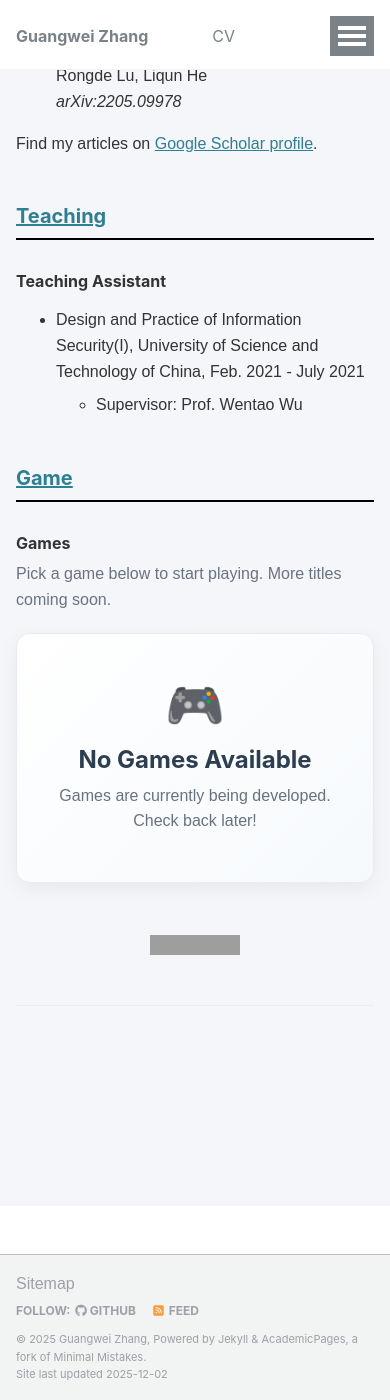
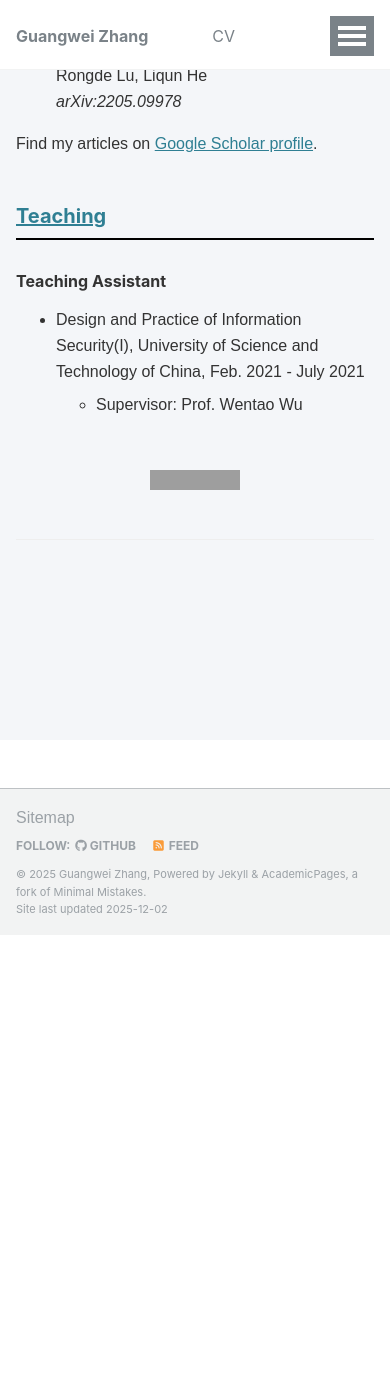
Before and after one commit to changhu73/changhu73.github.io, a Jekyll site: the page built from index.md, in a window 390 px wide and 1400 px high, scrolled down 2861 px. Built offline with Jekyll 4.4.1, drawn with Linux system fonts in a browser that asks for light colours; after the commit the page ends 3796 px from its top, so only the background shows below that; grey boxes are pictures that could not be loaded.

Commit message:
delete games

```diff
--- a/_data/games.yml
+++ /dev/null
@@ -1,2 +0,0 @@
-# List of available games to display on the Games index page
-# No games available at the moment
--- a/_data/navigation.yml
+++ b/_data/navigation.yml
@@ -17,6 +17,3 @@ main:
 
   - title: "Travel"
     url: /travel/
-
-  - title: "Game"
-    url: /game/
--- a/_pages/game.html
+++ /dev/null
@@ -1,123 +0,0 @@
----
-layout: archive
-title: "Game"
-permalink: /game/
-author_profile: true
----
-
-<h3>Games</h3>
-<p class="games-intro">Pick a game below to start playing. More titles coming soon.</p>
-
-<style>
-  .games-grid {
-    display: grid;
-    grid-template-columns: repeat(auto-fill, minmax(240px, 1fr));
-    gap: 1.25rem;
-    margin-top: 1rem;
-  }
-  .game-card {
-    display: flex;
-    flex-direction: column;
-    padding: 1.25rem;
-    border-radius: 14px;
-    text-decoration: none;
-    color: inherit;
-    background: linear-gradient(135deg, #ffffff 0%, #f6f9fc 100%);
-    border: 1px solid #e6ecf1;
-    box-shadow: 0 6px 20px rgba(0,0,0,0.06);
-    transition: transform .18s ease, box-shadow .18s ease;
-    position: relative;
-    overflow: hidden;
-  }
-  .game-card:before {
-    content: "";
-    position: absolute;
-    inset: 0;
-    background: radial-gradient(600px circle at var(--x, 0) var(--y, 0), rgba(52,152,219,.12), transparent 40%);
-    opacity: 0;
-    transition: opacity .2s ease;
-  }
-  .game-card:hover:before { opacity: 1; }
-  .game-card:hover {
-    transform: translateY(-2px);
-    box-shadow: 0 12px 26px rgba(0,0,0,0.10);
-  }
-  .game-icon {
-    font-size: 2rem;
-    line-height: 1;
-    margin-bottom: .5rem;
-  }
-  .game-title {
-    font-weight: 700;
-    font-size: 1.1rem;
-    color: #2c3e50;
-    margin: 0 0 .25rem 0;
-  }
-  .game-desc {
-    color: #68737d;
-    font-size: .95rem;
-    margin: 0 0 .75rem 0;
-    flex: 1 1 auto;
-  }
-  .game-actions {
-    display: flex;
-    justify-content: flex-end;
-  }
-  .btn-play {
-    display: inline-block;
-    padding: .5rem 1rem;
-    border-radius: 10px;
-    background: #3498db;
-    color: #fff;
-    font-weight: 600;
-    border: none;
-    box-shadow: 0 3px 10px rgba(52,152,219,.35);
-    transition: background .18s ease, transform .18s ease, box-shadow .18s ease;
-  }
-  .btn-play:hover { background:#2980b9; transform: translateY(-1px); box-shadow: 0 6px 16px rgba(52,152,219,.45); }
-  .games-intro { color:#6b7280; }
-  .no-games-message {
-    text-align: center;
-    padding: 3rem 2rem;
-    background: linear-gradient(135deg, #ffffff 0%, #f6f9fc 100%);
-    border-radius: 14px;
-    border: 1px solid #e6ecf1;
-    box-shadow: 0 6px 20px rgba(0,0,0,0.06);
-  }
-  .no-games-message h3 {
-    color: #2c3e50;
-    margin: 1rem 0 0.5rem 0;
-    font-size: 1.5rem;
-  }
-  .no-games-message p {
-    color: #68737d;
-    margin: 0;
-    font-size: 1rem;
-  }
-  @media (max-width: 480px) {
-    .game-card { padding: 1rem; }
-  }
-</style>
-
-<div class="games-grid">
-  {% assign games = site.data.games %}
-  {% if games and games.size > 0 %}
-    {% for game in games %}
-      {% assign url = game.url | default: '/game/' | append: game.slug | append: '/' %}
-      <a href="{{ url }}" class="game-card" onmousemove="this.style.setProperty('--x', (event.clientX - this.getBoundingClientRect().left) + 'px'); this.style.setProperty('--y', (event.clientY - this.getBoundingClientRect().top) + 'px');">
-        <div class="game-icon">{{ game.icon | default: '🎮' }}</div>
-        <div class="game-title">{{ game.title }}</div>
-        <div class="game-desc">{{ game.description }}</div>
-        <div class="game-actions">
-          <span class="btn-play">Play</span>
-        </div>
-      </a>
-    {% endfor %}
-  {% else %}
-    <div class="no-games-message">
-      <div class="game-icon" style="font-size: 3rem;">🎮</div>
-      <h3>No Games Available</h3>
-      <p>Games are currently being developed. Check back later!</p>
-    </div>
-  {% endif %}
-</div>
```
